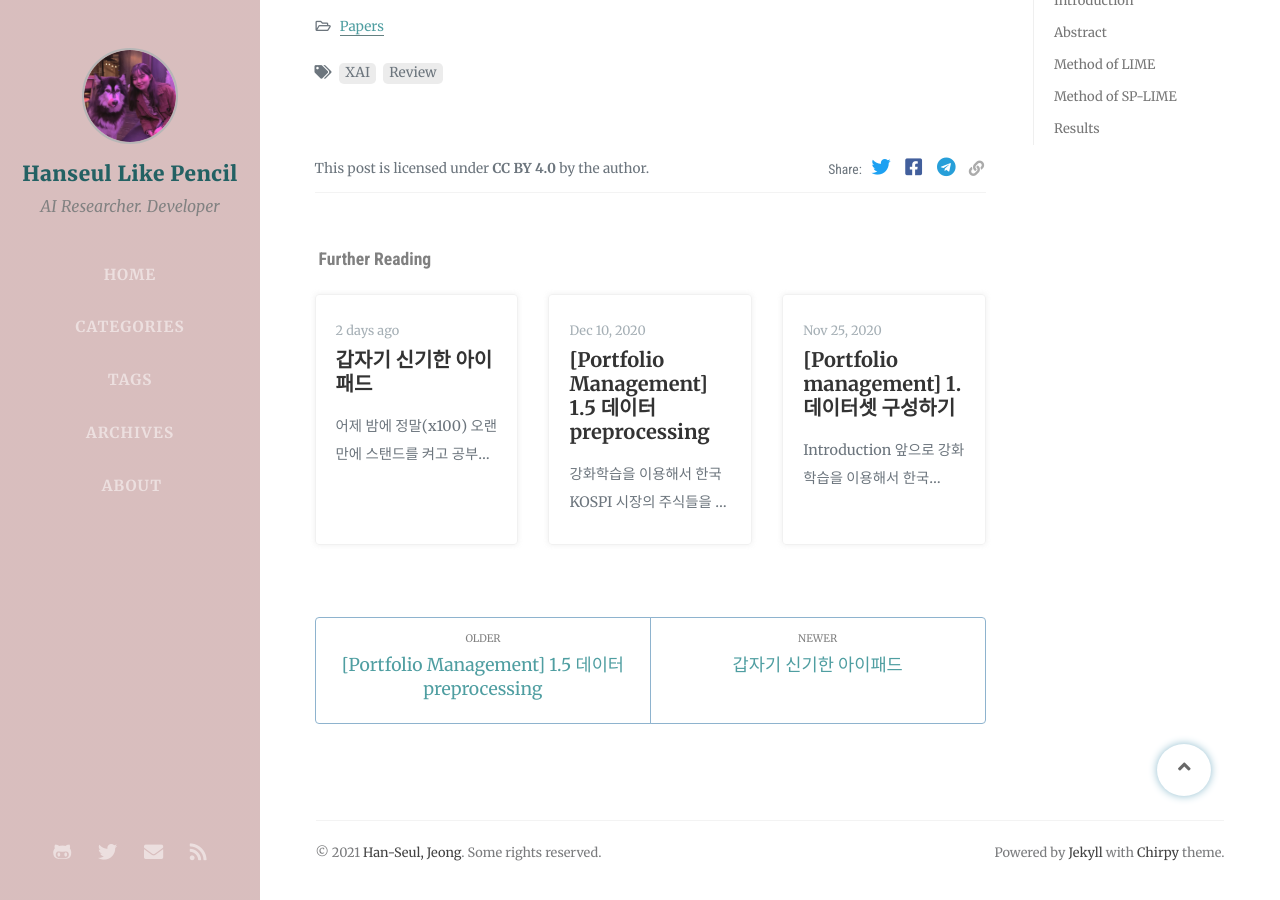
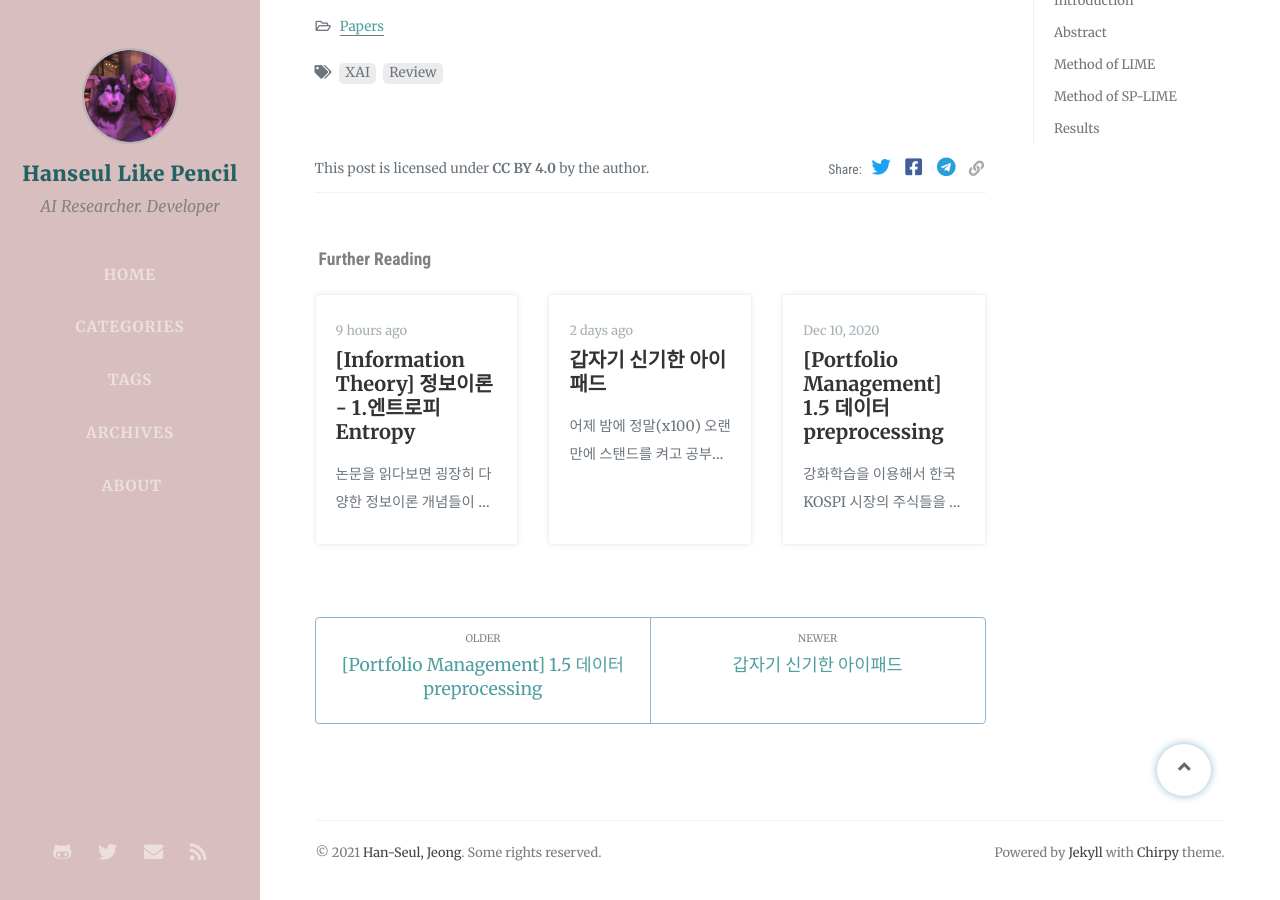
Before and after one commit to hanseul-jeong/hanseul-jeong.github.io, a Jekyll site: the page built from _posts/2021-01-03-[Paper review] XAI - LIME.md, in a window 1280 px wide and 900 px high, scrolled down 3771 px. Built offline with Jekyll 4.4.1, drawn with Linux system fonts in a browser that asks for light colours; nearby versions of some CDN libraries; comment, search, counter and statistics services are not loaded; part of the change alters nothing that is shown; some of the changed text lies outside the part shown.

Commit message:
upload new post !

```diff
--- a/_posts/2021-01-03-[Paper review] XAI - LIME.md
+++ b/_posts/2021-01-03-[Paper review] XAI - LIME.md
@@ -1,5 +1,5 @@
 ---
-title : "[Paper review] XAI (1)- LIME"
+title : "[Paper review] XAI - 1.LIME"
 date : 2021-01-03 11:53:00
 math : true
 category : [Papers]
--- /dev/null
+++ b/_posts/2021-01-10-[Information Theory] entropy(1).md
@@ -0,0 +1,72 @@
+---
+title : "[Information Theory] 정보이론 - 1.엔트로피 Entropy"
+date : 2021-01-10 00:53:00
+math : true
+categories: [Information Theory]
+tags: [공부]
+---
+
+논문을 읽다보면 굉장히 다양한 정보이론 개념들이 이용되는데 (특히 XAI논문!) 이를 하나씩 정리해보려고합니다.
+'정보이론'은 사건(event) 간의 정보량에는 차이가 있다는 개념에서 출발합니다.
+주사위가 1이 나오는 경우를 A 사건이라 하고, 로또에 당첨되는 경우를 B사건이라 했을 때 당연히 후자의 경우가 희박한 사건일 것입니다.
+이렇게 사건간의 정보량의 차이를 정량적으로 계측 및 비교하기 위하여 많이 이용됩니다.
+
+가장 기본적인 개념인 엔트로피 Entropy 부터 시작해보도록 하겠습니다.
+
+## *Entropy*
+
+엔트로피라는 용어는 물리학에서 먼저 접하신 분들이 많을 것이라고 생각합니다.
+간단한 개념만 정리하면, '무질서도'라고 표현하며 에너지가 **유용하지 않은** 방향으로 변화하려는 현상을 설명할 때 **엔트로피가 증가한다** 고 표현합니다.
+
+정보이론에서도 유사한 개념으로 사용하는데, '불확실성'으로 볼 수 있습니다.
+
+ (1) 주사위를 굴려 숫자를 확인하는 경우
+ (2) 로또에 당첨될/당첨되지 않을 경우
+
+이 (1), (2) 사건 중 좀 더 불확실한(랜덤한) 경우는 (1)입니다.
+(2)은 당첨될 확률이 극히 작기 때문에, (1)보다 확실하므로 (2)가 (1)보다 불확실한 정도가 낮습니다.
+이렇게 사건 간의 혹은 한 사건 내에서의 경우 간 정보량을 비교할 때 많이 이용됩니다.
+
+## *Quantity of Information (정보량)*
+
+확률변수 \\(X\\) 에 속하는 \\(x\\)의 정보량은 다음과 같이 정의됩니다.
+
+$$I(x)=-log(p_{x})$$
+
+**놀람의 정도**로 해석하는데, 로또에 당첨될 확률 \\(p(X_{l}=x_{win})\\)는 주사위가 1이 나올 확률 \\(p(X_{d}=x_{1})\\)보다 낮습니다.
+\\(log\\)함수는 non-negative 함수이기 때문에,
+
+ $$\begin{aligned}
+ p(X_{l}=x_{win}) &< p(X_{d}=x_{1})  \\
+ -log(x_{win}) &> -log(x_{1})
+ \end{aligned}$$
+
+위의 정의를 통해 다음과 같이 각 사건의 정보량의 크기를 비교할 수 있습니다.
+
+ML에서 entropy 개념을 접할 수 있는 것은 cross-entropy 혹은 KL-divergence가 대표적입니다.
+
+## *Cross-entropy*
+
+classification에서 흔히 사용되는 loss function으로,
+
+$$J=\Sum_{c}-p_{c}^{\text{label}}log(p_{c}^{\text{pred}})$$
+
+이를 잘 들여다보면 \\(J\\)를 줄이기 위해서는 각 클래스에 대한 label과 prediction의 정보량이 일치할 때 가장 작은 값이 나올 것이라고 생각할 수 있습니다.
+ 이는 결국 label의 확률분포와 pred의 확률분포가 일치하도록 만드는 것이 cross-entropy의 목적이라는 것을 알 수 있습니다.
+
+# *KL-Divergence*
+
+KL-divergence는 두 분포간의 차를 표현하기 위해 사용되는 개념입니다.
+
+$$D_{KL}(p||q)=E\[log \frac{p}{q}\]$$
+
+위의 식이 확률분포 \\(P,Q\\)간의 KL divergence의 정의이고 expectation을 풀어쓰면,
+
+$$\begin{aligned}
+D_{KL}(p||q) &= p (log \frac{p}{q}) \\
+            &= -p(log \frac{q}{p}) \\
+            &= -p(log(q) - log(p)) \\
+            &= -p(log(q)) + p(log(p))
+\end{aligned}$$
+
+즉, 분포 \\(p, q\\) 간의 entropy 차와 분포\\(p\\)의 entropy의 합이라는 것을 알 수 있습니다.
```
